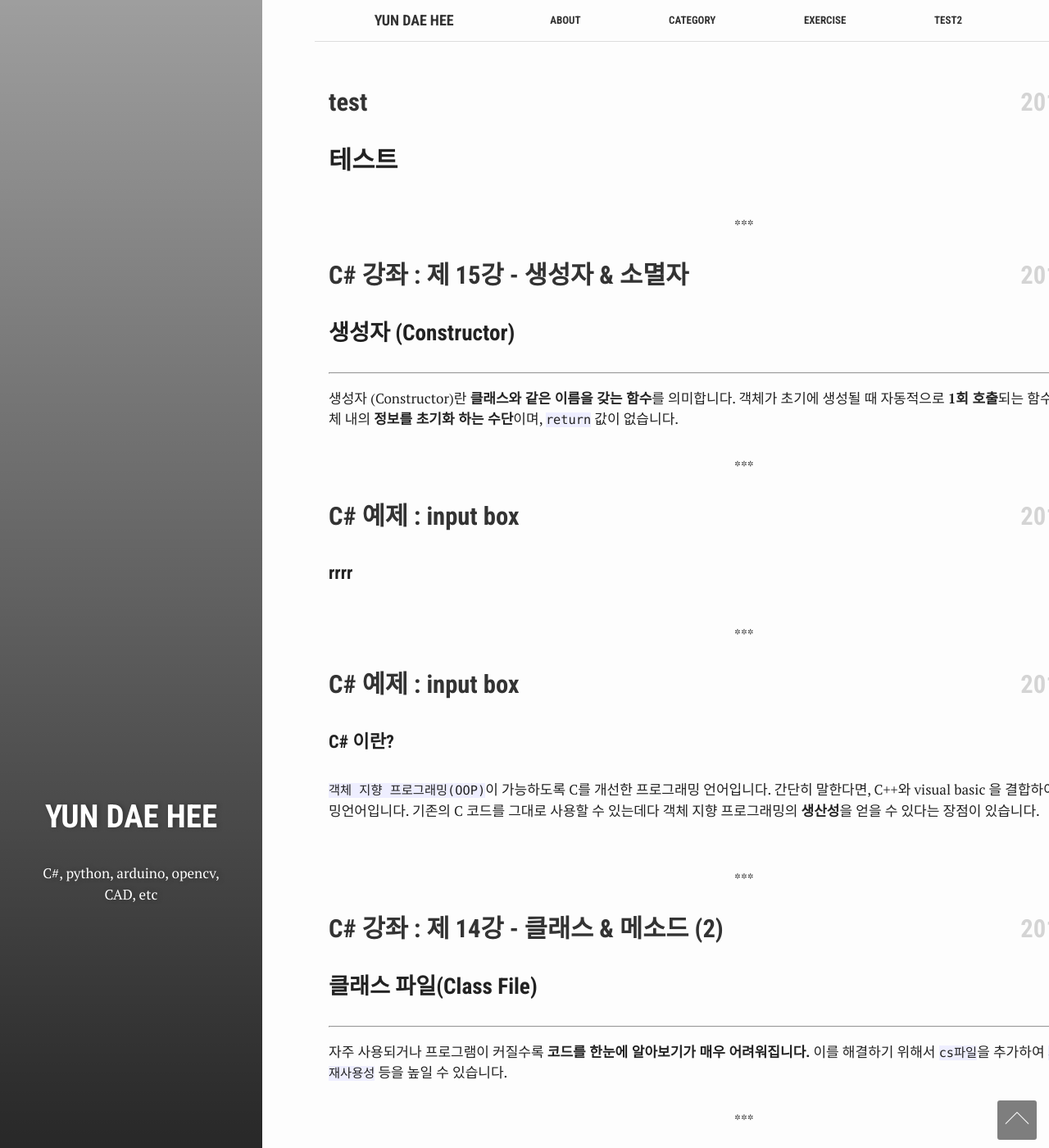
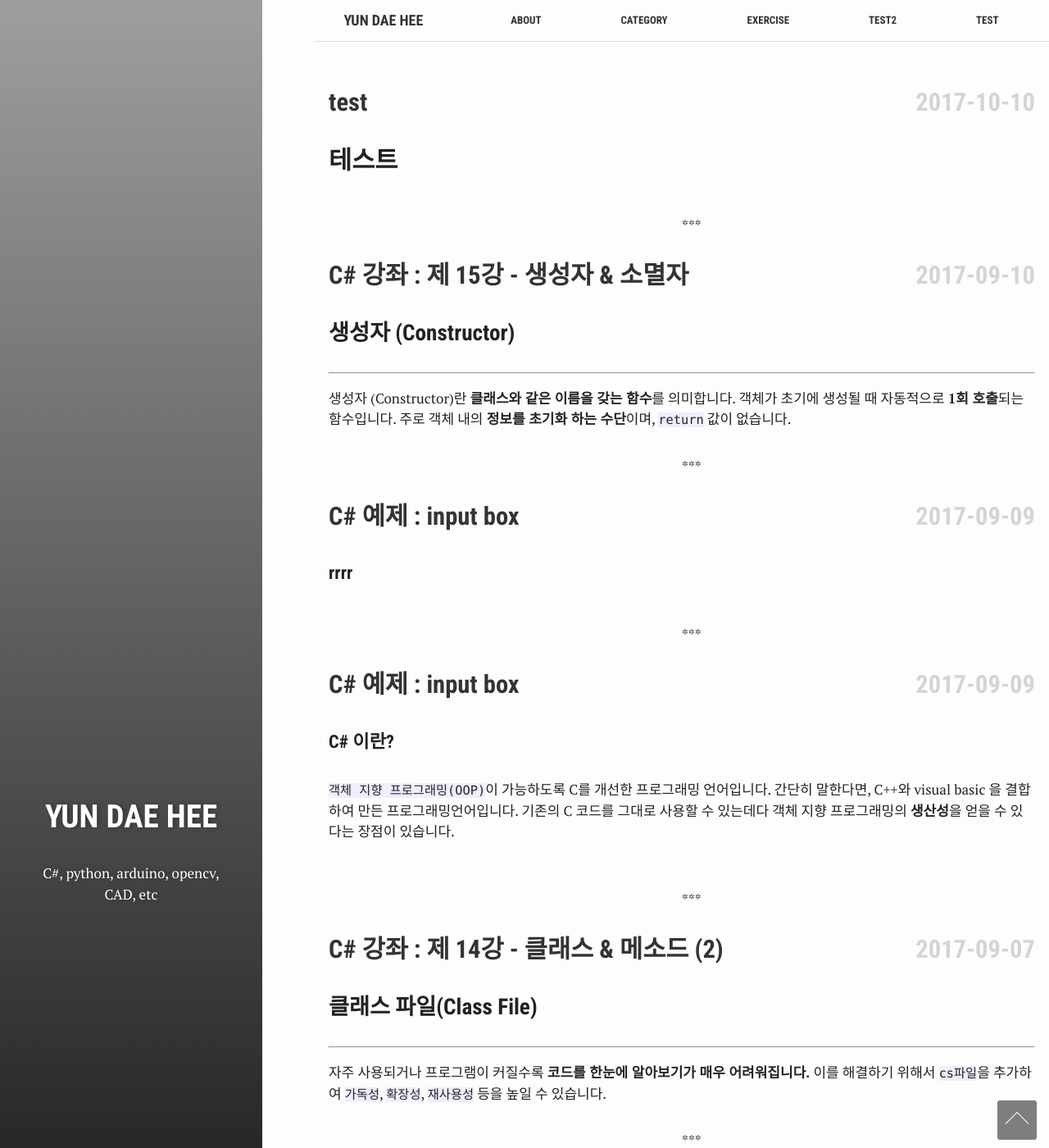
Before and after one commit to test076923/test076923.github.io, a Jekyll site: the page built from index.html, in a window 1280 px wide and 1400 px high. Shown: the whole window at 82% size. Built offline with Jekyll 4.4.1, drawn with Linux system fonts in a browser that asks for light colours; comment, search, counter and statistics services are not loaded.

Commit message:
Update _variables.scss

```diff
--- a/assets/_sass/_variables.scss
+++ b/assets/_sass/_variables.scss
@@ -4,7 +4,7 @@
 $sm-break-point: 320px;
 
 $aside-width: 25%;
-$content-wrapper-width: 80%;
+$content-wrapper-width: 70%;
 $article-max-width: 1200px;
 $post-margin-left: 30%;
 
```
